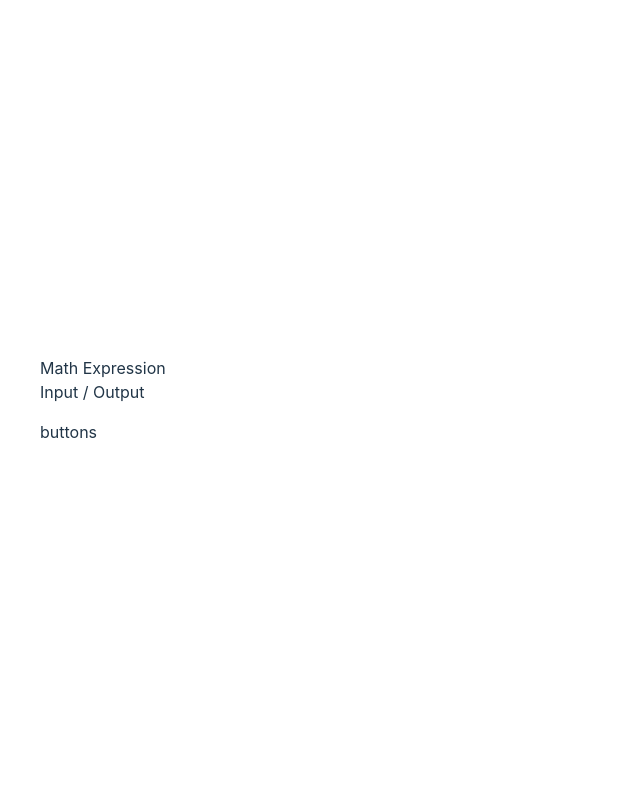
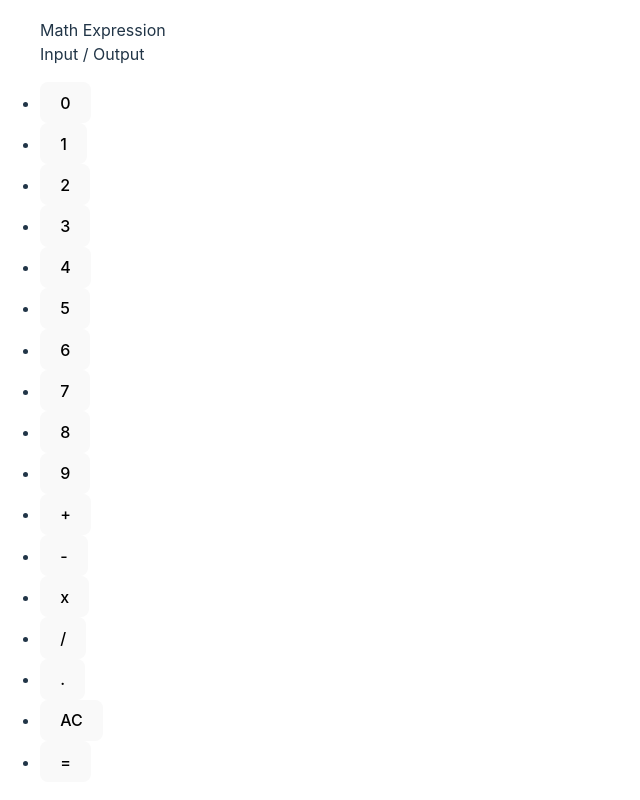
Before and after one commit to ericraycodes/fcc-jscalculator-2.0, a React (Vite) app: page / in a window 1280 px wide. Shown: the whole page, without its empty margins (0-640 px from the left). Built offline with nearby package versions, Linux system fonts and the light colour scheme.

Commit message:
iterative render on buttons

```diff
--- a/src/Calculator.jsx
+++ b/src/Calculator.jsx
@@ -25,7 +25,7 @@ class Calculator extends React.Component {
     // console
     window.console.count('<CALCULATOR/>');
     return (
-      <main>
+      <main className='calculator'>
         <Display/>
         <ButtonPad/>
       </main>
--- a/src/components/ButtonPad.jsx
+++ b/src/components/ButtonPad.jsx
@@ -2,6 +2,30 @@
 
 // imports
 import React from 'react';
+
+
+
+
+// buttons data { id, name, }
+const buttonList = [
+  { id : "zero",      text : "0" },
+  { id : "one",       text : "1" },
+  { id : "two",       text : "2" },
+  { id : "three",     text : "3" },
+  { id : "four",      text : "4" },
+  { id : "five",      text : "5" },
+  { id : "six",       text : "6" },
+  { id : "seven",     text : "7" },
+  { id : "eight",     text : "8" },
+  { id : "nine",      text : "9" },
+  { id : "add",       text : "+" },
+  { id : "subtract",  text : "-" },
+  { id : "multiply",  text : "x" },
+  { id : "divide",    text : "/" },
+  { id : "decimal",   text : "." },
+  { id : "clear",     text : "AC" },
+  { id : "equals",    text : "=" },
+];
 
 
 /** CALCULATOR PAD COMPONENT (class)
@@ -21,9 +45,14 @@ class ButtonPad extends React.Component {
   render() {
     // console
     window.console.count('<ButtonPad/>');
+
+    // iterate button rendering
+    const buttons = buttonList.map(btn => {
+      return (<li key={btn.id}><button id={btn.id}>{btn.text}</button></li>);
+    });
     return (
       <ul>
-        buttons
+        { buttons }
       </ul>
     );
   }
```
